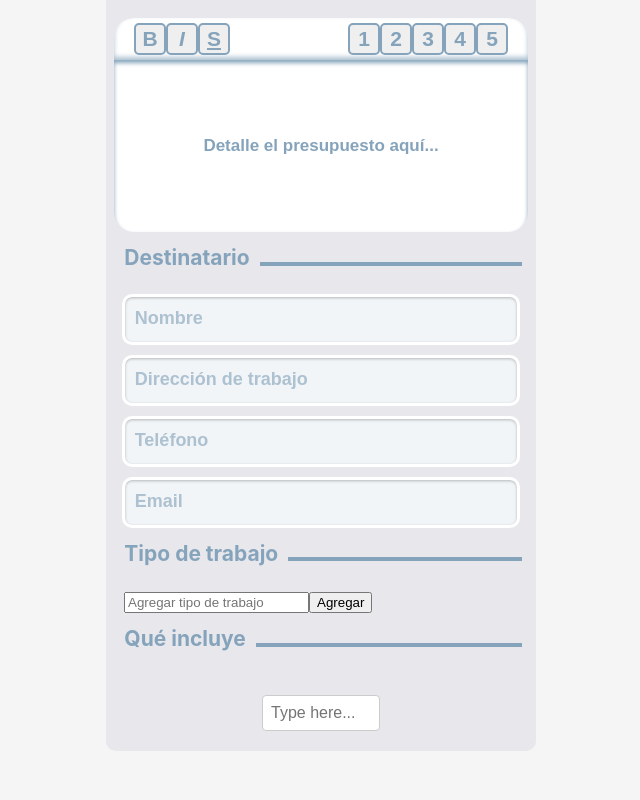
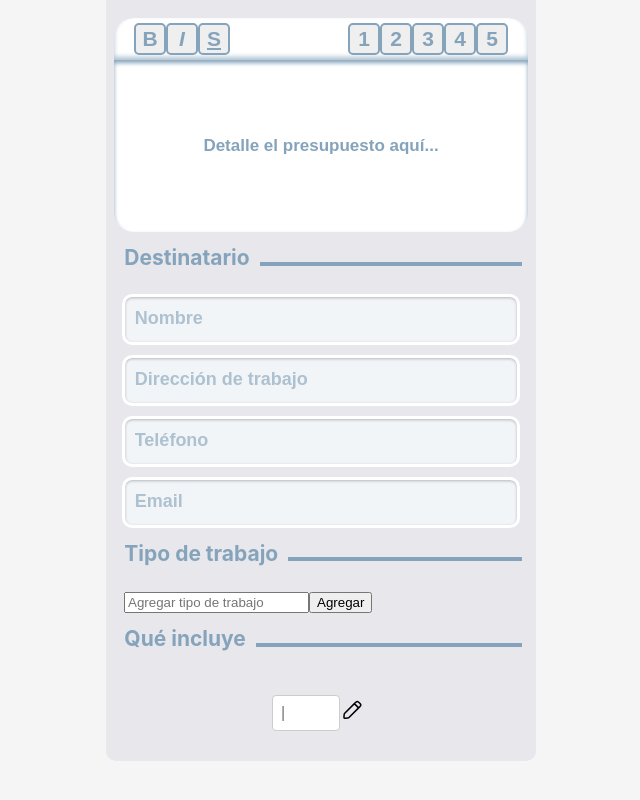
Before and after one commit to jcvalencias/Proveedor, a React (Vite) app: page / in a window 1280 px wide. Shown: the part 288-1088 px from the top of the page, without its empty margins (319-959 px from the left). Built offline with nearby package versions, Linux system fonts and the light colour scheme.

Commit message:
incluye is being added

```diff
--- a/src/App.css
+++ b/src/App.css
@@ -347,5 +347,5 @@
   border: 1px solid #ccc;
   border-radius: 4px;
   transition: width 0.2s ease;
-  min-width: 100px; /* Ancho mínimo cuando está vacío */
+  min-width: 50px; /* Ancho mínimo cuando está vacío */
 }
--- a/src/Components/AutoResizingInput.jsx
+++ b/src/Components/AutoResizingInput.jsx
@@ -1,25 +1,46 @@
-import React, { useState } from 'react';
+import React, { useState, useEffect } from 'react';
 
 const AutoResizingInput = () => {
   const [value, setValue] = useState('');
+  const [items, setItems] = useState([]);
 
-  const handleChange = (e) => {
+  const handleTextChange = (e) => {
     setValue(e.target.value);
   };
 
-  console.log(value.length);
+  const  handleSave = () => {
+    setItems([...items, value]);
+  }
+
+  useEffect(() => {
+    console.log(items);
+  }, [items]);
+
 
   return (
+    <>
     <div className="input-container">
       <input
         type="text"
         value={value}
-        onChange={handleChange}
+        onChange={handleTextChange}
         className="auto-resizing-input"
-        style={{ width: `${Math.max(value.length * 10, 100)}px` }}
-        placeholder="Type here..."
+        style={{ width: `${Math.max(value.length * 6, 10)}px` }}
+        placeholder="|"
       />
+      <button className='btnEdit' onClick={handleSave}></button>
     </div>
+    <div className='Options'>
+      {items.map((item, index)=> (
+      <div className='optionIncluye'>
+        <span>
+          {item}
+        </span>
+        <button className='btnDelete'></button>
+      </div>
+      ))}
+    </div>
+    </>
   );
 };
 
```
